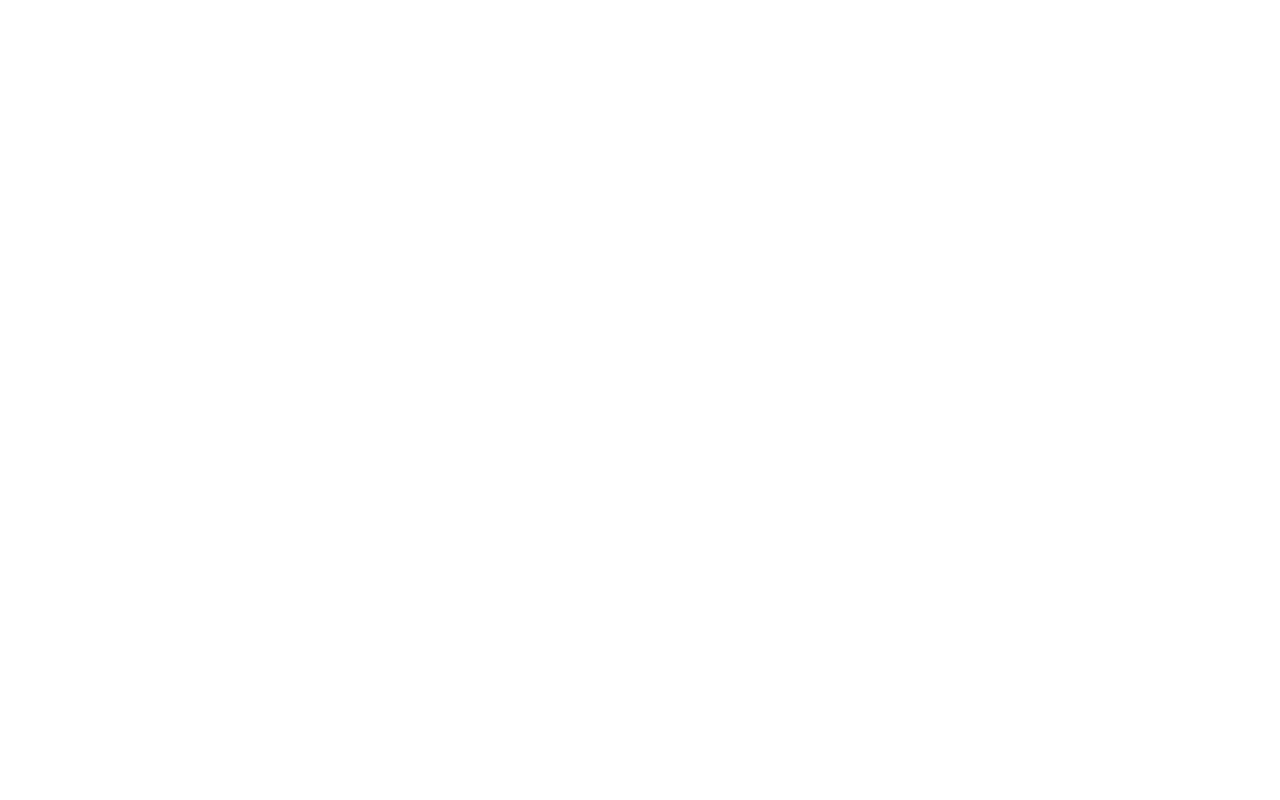
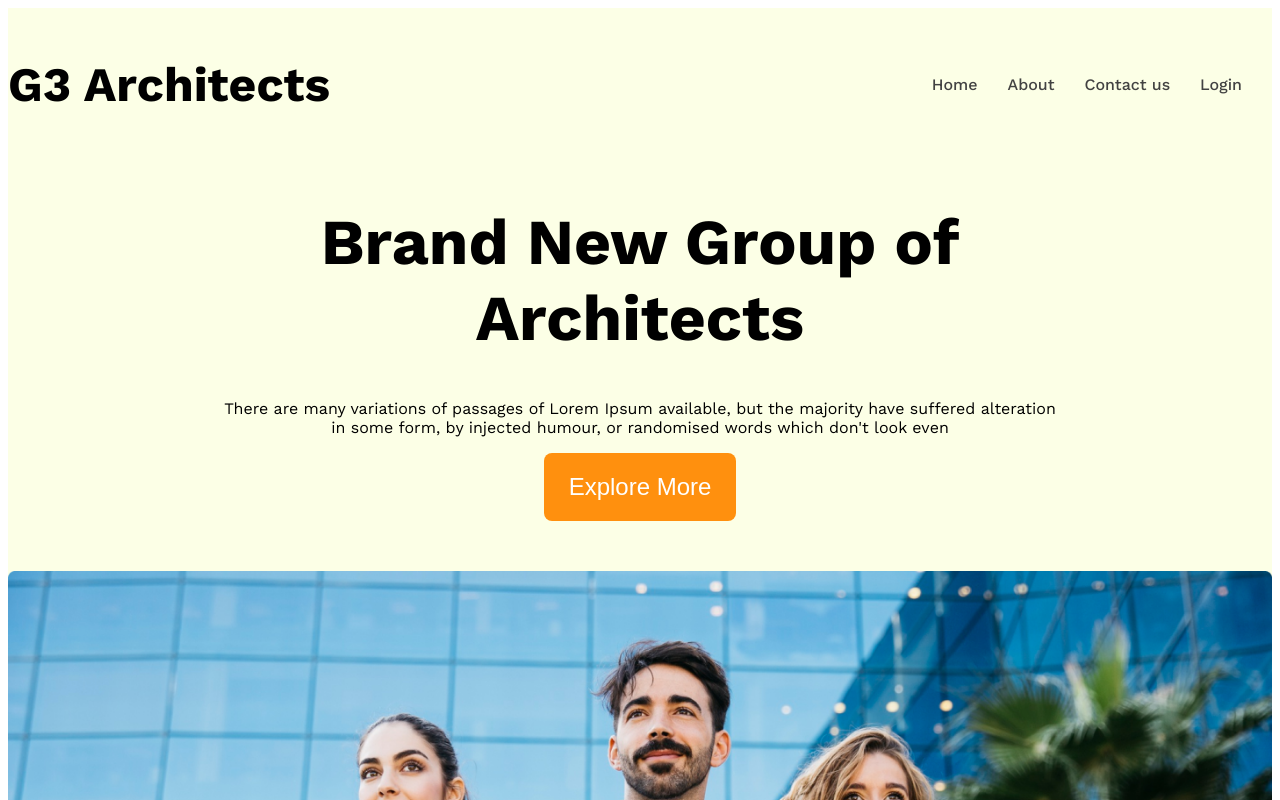
Before and after one commit to rubelsec/g3-architects-website, a plain HTML site: page index.html in a window 1280 px wide. Shown: the top 800 px of the page. Drawn offline with nearby package versions, Linux system fonts and the light colour scheme.

```diff
--- a/index.html
+++ b/index.html
@@ -6,8 +6,31 @@
     <title>G3 Architects</title>
     <link rel="stylesheet" href="styles/architects.css">
 </head>
-<body>
-    <header>
+<body class="work-sans-font">
+
+    <header class="bg-light">
+  <nav class="navbar display-flex">
+
+    <h3 class="brand">G3 Architects</h3>
+    <ul class="nav-links display-flex">
+      <!-- li.nav-item*4>a.nav-links -->
+      <li class="nav-item"><a href="" class="nav-link text-gray">Home</a></li>
+      <li class="nav-item"><a href="" class="nav-link text-gray">About</a></li>
+      <li class="nav-item"><a href="" class="nav-link text-gray">Contact us </a></li>
+      <li class="nav-item"><a href="" class="nav-link text-gray">Login</a></li>
+    </ul>
+  </nav>
+  <div class="banner">
+  <div class="banner-content">
+      <h1 class="banner-title">Brand New
+Group of Architects
+</h1>
+    <p class="banner-description">There are many variations of passages of Lorem Ipsum available, but the majority have suffered alteration in some form, by injected humour, or randomised words which don't look even</p>
+    <button class="btn-primary">Explore More</button>
+  </div>
+    <img class="banner-image" src="images/banner.png" alt="">
+
+  </div>
 
     </header>
     <main>
--- a/styles/architects.css
+++ b/styles/architects.css
@@ -0,0 +1,88 @@
+@import url('https://fonts.googleapis.com/css2?family=Work+Sans:ital,wght@0,100..900;1,100..900&display=swap');
+
+
+.work-sans-font{
+  font-family: "Work Sans", sans-serif;
+  font-optical-sizing: auto;
+  font-weight: 400
+  font-style: normal;
+}
+/* shared styles */
+.display-flex{
+  display: flex;
+}
+/* dark02 */
+.text-gray{
+  color:#424242 ;
+}
+
+
+/* dark03 */
+.text-light-gray{
+  color: #727272;
+}
+.bg-light{
+  background-color: rgba(221, 255, 14, 0.1);
+
+}
+.btn-primary{
+  background-color: #FF900E;
+  color: white;
+  padding: 20PX 25PX;
+  font-size: 1.5em;
+  border-radius: 8px;
+  border:none ;
+
+}
+/* header styles */
+
+
+
+
+
+/* navbar related styles */
+.navbar{
+  justify-content: space-between;
+  align-items: center;
+}
+.brand{
+  font-weight: 700px;
+  font-size: 3rem;
+
+}
+.nav-item{
+  list-style: none;
+  margin-right: 30px;
+
+}
+  .nav-link{
+    text-decoration: none;
+    font-weight:500 ;
+  }
+  navbar,.banner{
+    max-width: 1440px;
+    margin: 0 auto;
+  }
+  /* banner-content styles */
+  .banner-content{
+    max-width: 850px;
+    margin: 0 auto;
+    text-align: center;
+    margin-bottom:50px ;
+  }
+  .banner-title{
+    font-weight:700 ;
+    font-size: 4rem;
+  }
+  .banner-image{
+    width: 100%;
+  }
+  /* responsive media query */
+  {
+    @media screen and (max-width:576px){
+      .navbar,.nav-links{
+        flex-direction: column;
+      }
+
+    }
+  }
```
